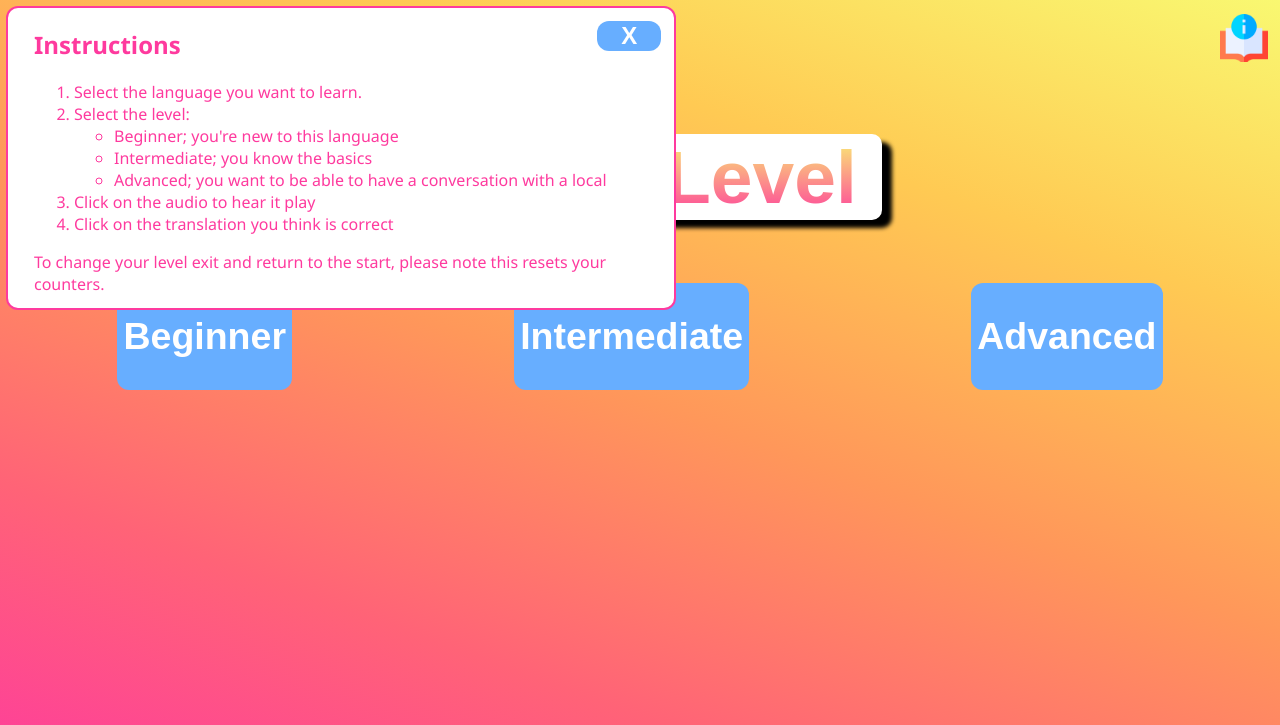
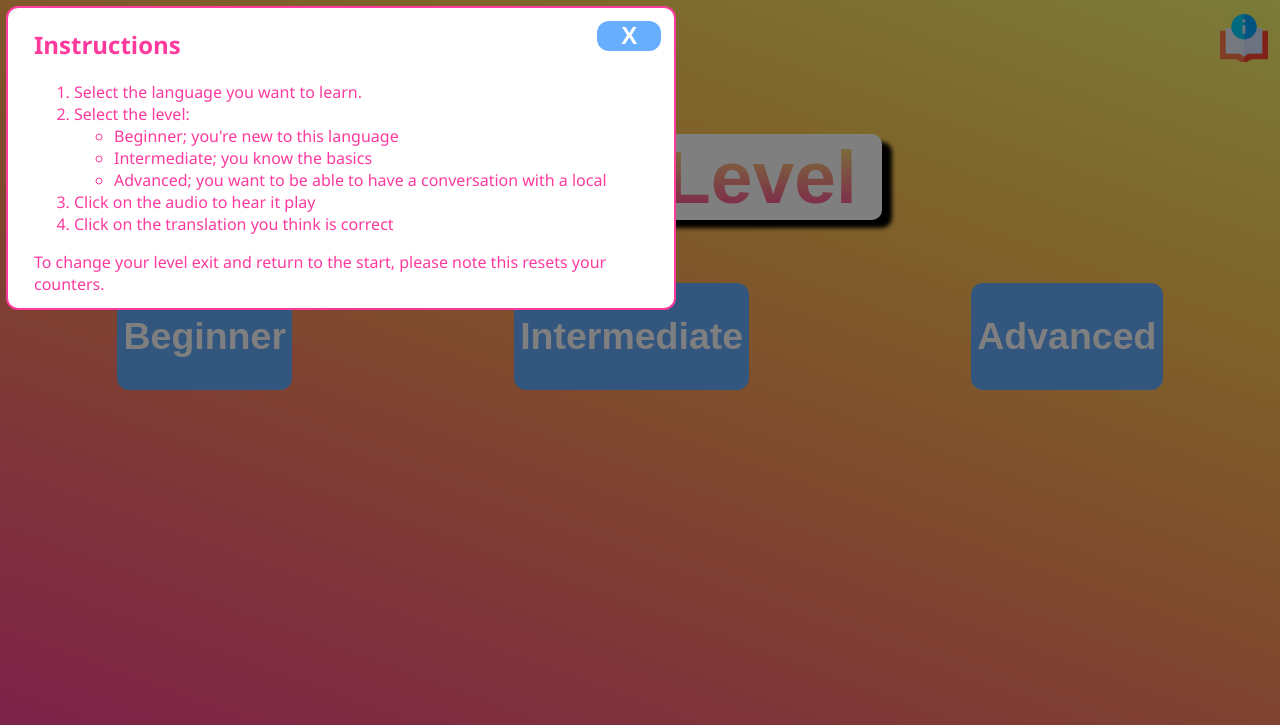
Before and after one commit to Lauren-Mercedes/language-click, a plain HTML site: page level.html in a window 1280 px wide. Both pictures are taken after a click on the button 1198 px from the left and 38 px from the top of the page. Shown: the top 725 px of the page. Drawn offline with Linux system fonts and the light colour scheme.

Commit message:
Add overlay to display when popups are activated, include html across all pages, set to display when instructions or end of game pop up activated display none by default. Add contrast details to ReadMe.

```diff
--- a/assets/css/style.css
+++ b/assets/css/style.css
@@ -52,7 +52,7 @@ header {
     text-size-adjust: 80%;
     /* set to display over the top of the page content when popped up */
     position: absolute;
-    z-index: 1;
+    z-index: 2;
 }
 
 /* Gap between text and end of screen */
@@ -77,6 +77,20 @@ main {
     text-align: center;
     /*Push footer to the bottom of the page  */
     flex: 1;
+}
+/* Tinted semi-translucent overlay for end of game pop up contrast */
+#overlay {
+    position: fixed;
+    top: 0;
+    left: 0;
+    width: 100%;
+    height: 100%;
+    /* transparent tinted overlay */
+    background-color: rgba(0, 0, 0, 0.5);
+    /* Hidden by default */
+    display: none;
+    /* Above other content */
+    z-index: 1;
 }
 
 /* title style */
@@ -170,7 +184,7 @@ button:hover {
     bottom:40%;
     margin:auto;
     text-align: center;
-    z-index: 1;
+    z-index: 2;
     display: none;
 }
 /* Styling for end of game pop-up heading */
--- a/assets/js/script.js
+++ b/assets/js/script.js
@@ -64,6 +64,9 @@ class questionSet {
 function showInstructions() {
   let popUp = document.getElementById("popup");
   popUp.style.display = "block";
+    // overlay is displayed for pop up contrast
+    let overlay = document.getElementById("overlay");
+    overlay.style.display = "block";
 }
 /**
  * Instructions close down function
@@ -72,6 +75,9 @@ function showInstructions() {
 function hideInstructions() {
   let popUp = document.getElementById("popup");
   popUp.style.display = "none";
+  // overlay is hidden for main screen interaction
+     let overlay = document.getElementById("overlay");
+    overlay.style.display = "none";
 }
 
 /**
@@ -182,6 +188,10 @@ function chooseQuestion() {
 function question() {
   let questions = chosenQuestionSet.getQuestions();
   if (questions.length == parseInt(0)) {
+    // overlay is displayed for pop up contrast
+    let overlay = document.getElementById("overlay");
+    overlay.style.display = "block";
+    // end pop up is displayed
     let endPopUp = document.getElementById("end");
     endPopUp.style.display = "block";
     endPercent();
--- a/level.html
+++ b/level.html
@@ -60,6 +60,7 @@
     <!-- Main Body of page -->
     <!-- Level selection screen -->
     <main>
+        <div id="overlay"></div>
         <!-- Page title -->
         <div class="bubble">
             <h1>Select Level</h1>
```
Also changed, not shown: index.html (+1 -0 lines), language.html (+1 -0 lines), questions.html (+1 -0 lines), README.md, assets/readme-media/instructions-contrast-after.png (added), assets/readme-media/instructions-contrast.png (added), assets/readme-media/popup-contrast-after.png (added), assets/readme-media/popup-contrast.png (added).
